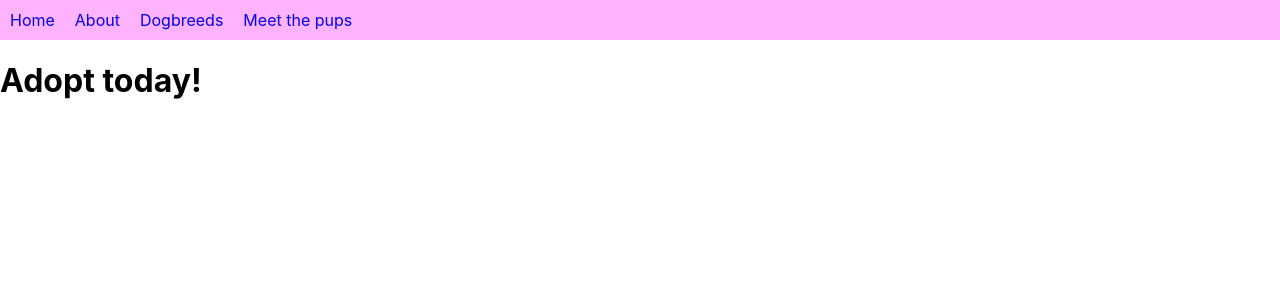
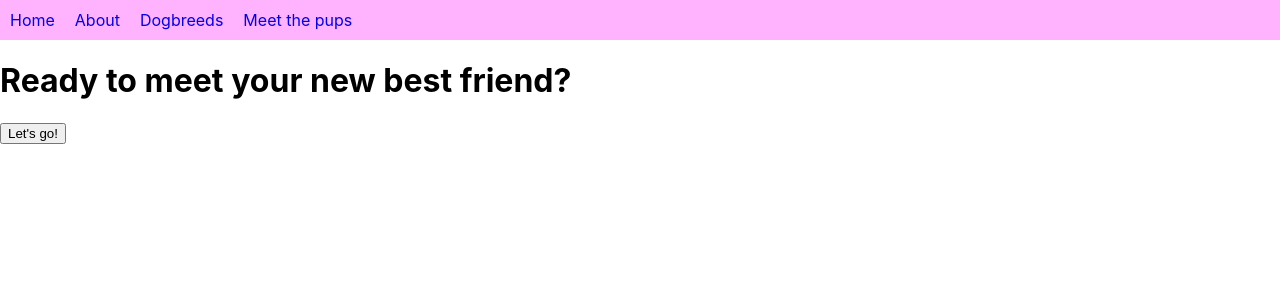
Before and after one commit to SusannaMj/Pet-adoption-app, a React (Create React App) app: page / in a window 1280 px wide. Shown: the top 300 px of the page. Built offline with nearby package versions, Linux system fonts and the light colour scheme.

Commit message:
created homepage "get started "button
- imported useNavigate
- created link to pups-page

```diff
--- a/src/pages/index.js
+++ b/src/pages/index.js
@@ -1,9 +1,15 @@
 import React from "react";
+import { useNavigate } from "react-router-dom";
 
 export default function Home() {
+  const navigate = useNavigate();
+  function showPups() {
+    navigate("/pups");
+  }
   return (
     <div>
-      <h1>Adopt today!</h1>
+      <h1>Ready to meet your new best friend?</h1>
+      <button onClick={showPups}>Let's go!</button>
     </div>
   );
 }
```
Also changed, not shown: src/components/Navbar/index.js (deleted), src/pages.js/about.js (deleted), src/pages.js/dogbreeds.js (deleted), src/pages.js/index.js (deleted), src/pages.js/pups.js (deleted).
